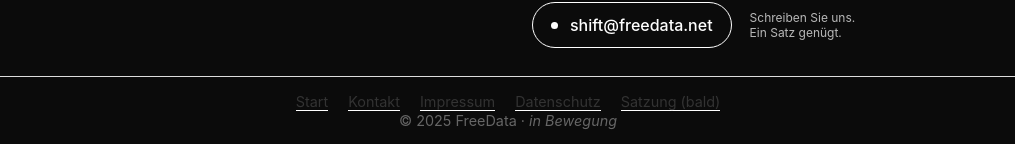
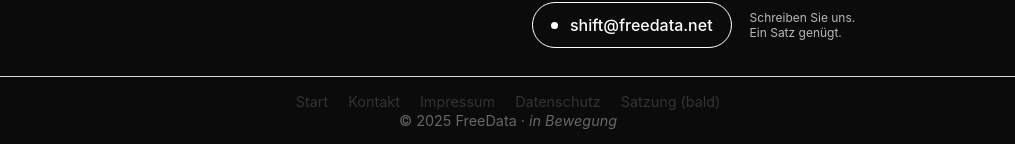
Before and after one commit to freedata-coop/freedata-coop.github.io, a Jekyll site: the page built from index.md, in a window 1280 px wide and 900 px high, scrolled down 1562 px. Shown: the part 753-897 px from the top of the window, without its empty margins (132-1147 px from the left). Built offline with Jekyll 4.4.1, drawn with Linux system fonts in a browser that asks for light colours.

Commit message:
(test): customize blog

```diff
--- a/assets/custom.css
+++ b/assets/custom.css
@@ -21,12 +21,16 @@
   -moz-osx-font-smoothing:grayscale;
 }
 
+/* ================= Basisset Links ================= */
+
 a{
-  color:var(--fg);
-  text-decoration:none;
-  border-bottom:1px solid var(--fg);
+  color: var(--fg);
+  text-decoration: none;
 }
-a:hover{opacity:.85}
+
+a:hover{
+  text-decoration: underline;
+}
 
 /* Layout */
 .wrap{
@@ -96,18 +100,7 @@
 
 h2, h3, h4 {
   color: var(--fg);
-  /* margin-top: 1rem; */
   margin-bottom: 1rem;
-}
-
-h2{
-  /* margin-top: 2rem; */
-}
-
-hr{
-  border: none;
-  border-top: 1px solid #d0d0d0;
-  margin: -0.8rem 0 1.5rem 0
 }
 
 hr{
```
